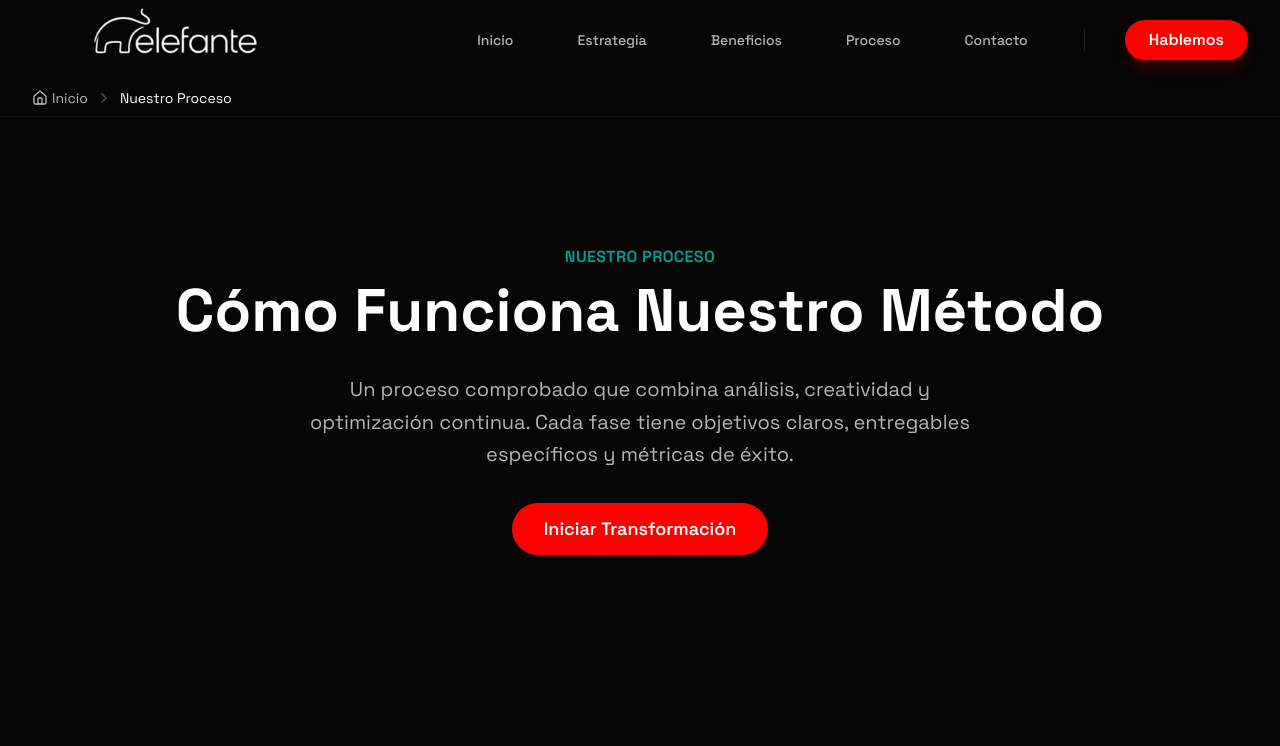
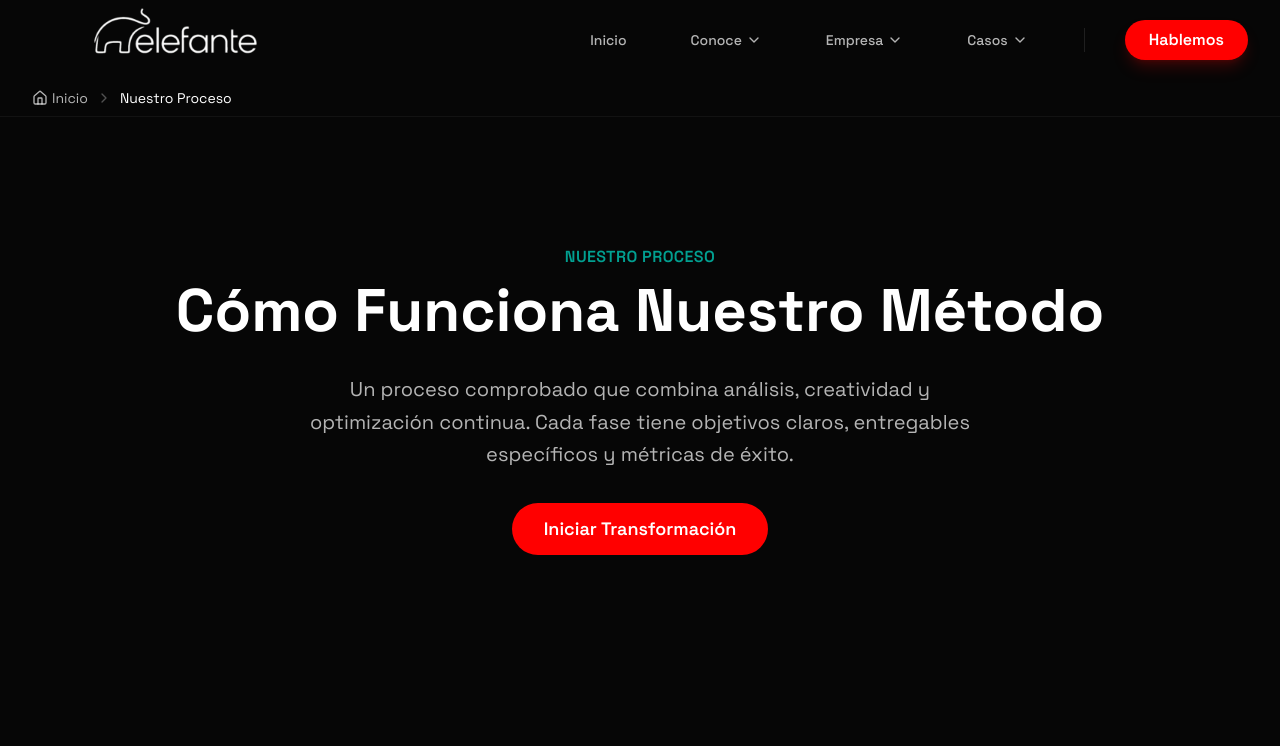
Before and after one commit to juanpablo321/elefante.com.co, a Next.js app: page /proceso in a window 1280 px wide. Shown: the top 746 px of the page. Built offline with nearby package versions, Linux system fonts and the light colour scheme.

Commit message:
Revert "feat: unify navigation and add contact link"
This reverts commit 0fa929495574df65d616deaa5221b2a6a278004c.

```diff
--- a/components/Footer.tsx
+++ b/components/Footer.tsx
@@ -1,14 +1,13 @@
 "use client";
-import Link from "next/link";
 import { Mail, Phone, MapPin } from "lucide-react";
 import Image from "next/image";
 
 const footerLinks = [
-  { label: "Inicio", href: "/" },
-  { label: "Estrategia", href: "/estrategia" },
-  { label: "Beneficios", href: "/beneficios" },
-  { label: "Proceso", href: "/proceso" },
-  { label: "Contacto", href: "/contacto" }
+  { label: "Inicio", href: "#hero" },
+  { label: "Servicios", href: "#servicios" },
+  { label: "Nosotros", href: "#nosotros" },
+  { label: "Portafolio", href: "#portafolio" },
+  { label: "Contacto", href: "#contacto" },
 ];
 
 const socialLinks = [
@@ -16,7 +15,11 @@ const socialLinks = [
 ];
 
 export default function Footer() {
-
+  const handleNavClick = (href: string) => {
+    if (href.startsWith("#")) {
+      document.querySelector(href)?.scrollIntoView({ behavior: "smooth" });
+    }
+  };
 
   return (
     <footer className="relative bg-brand-dark border-t border-white/5">
@@ -44,12 +47,16 @@ export default function Footer() {
             <ul className="space-y-3">
               {footerLinks.map((link) => (
                 <li key={link.href}>
-                  <Link
+                  <a
                     href={link.href}
+                    onClick={(e) => {
+                      e.preventDefault();
+                      handleNavClick(link.href);
+                    }}
                     className="text-white/50 hover:text-white text-sm transition-colors"
                   >
                     {link.label}
-                  </Link>
+                  </a>
                 </li>
               ))}
             </ul>
--- a/components/Navbar.tsx
+++ b/components/Navbar.tsx
@@ -80,11 +80,32 @@ function MobileMenuCategory({
 }
 
 const navLinks: NavLink[] = [
-  { label: "Inicio", href: "/" },
-  { label: "Estrategia", href: "/estrategia" },
-  { label: "Beneficios", href: "/beneficios" },
-  { label: "Proceso", href: "/proceso" },
-  { label: "Contacto", href: "/contacto" }
+  { label: "Inicio", href: "#hero" },
+  {
+    label: "Conoce",
+    isCategory: true,
+    submenu: [
+      { label: "Estrategias de Crecimiento", href: "/estrategia" },
+      { label: "Nuestro Proceso", href: "/proceso" },
+      { label: "Beneficios Clave", href: "/beneficios" }
+    ]
+  },
+  {
+    label: "Empresa",
+    isCategory: true,
+    submenu: [
+      { label: "Sobre Nosotros", href: "#nosotros" },
+      { label: "Portafolio", href: "#portafolio" }
+    ]
+  },
+  {
+    label: "Casos",
+    isCategory: true,
+    submenu: [
+      { label: "Casos de Éxito", href: "#casos" },
+      { label: "Testimonios", href: "#testimonios" }
+    ]
+  }
 ];
 
 export default function Navbar() {
@@ -111,27 +132,36 @@ export default function Navbar() {
       }`}
     >
       <nav className="container flex items-center justify-between h-16 md:h-20">
-        <Link href="/" className="flex items-center group">
+        <a href="#hero" onClick={(e) => { e.preventDefault(); handleNavClick("#hero"); }} className="flex items-center group">
           <Image src="/new_logo.png" alt="Elefante Logo" width={240} height={80} className="h-42 md:h-48 w-auto" priority />
-        </Link>
+        </a>
         <div className="hidden md:flex items-center gap-8">
           {navLinks.map((link) => {
+            if (link.isCategory && link.submenu) {
+              return (
+                <NavDropdown
+                  key={link.label}
+                  label={link.label}
+                  submenu={link.submenu}
+                  onItemClick={handleNavClick}
+                />
+              );
+            }
             if (!link.href) return null;
             const href = link.href;
-            const isExternal = !href.startsWith("/") && !href.startsWith("#");
             return (
-              <Link key={href} href={href}
+              <a key={href} href={href} onClick={(e) => { e.preventDefault(); handleNavClick(href); }}
                 className="px-4 py-2 text-sm font-medium text-white/70 hover:text-white transition-colors relative group">
                 {link.label}
                 <span className="absolute bottom-0 left-1/2 -translate-x-1/2 w-0 h-0.5 bg-brand-red group-hover:w-3/4 transition-all duration-300" />
-              </Link>
+              </a>
             );
           })}
           <div className="w-px h-6 bg-white/10 mx-2" />
-          <Link href="/contacto"
+          <button onClick={() => handleNavClick("#contacto")}
             className="bg-brand-red hover:bg-brand-red/80 text-white font-semibold rounded-full px-6 py-2 transition-colors shadow-lg shadow-brand-red/20">
             Hablemos
-          </Link>
+          </button>
         </div>
         <button onClick={() => setMobileOpen(!mobileOpen)} className="md:hidden text-white p-2" aria-label="Toggle menu">
           {mobileOpen ? <X size={24} /> : <Menu size={24} />}
@@ -143,20 +173,30 @@ export default function Navbar() {
             className="md:hidden bg-brand-dark/98 backdrop-blur-md border-t border-white/5 overflow-hidden">
             <div className="container py-6 flex flex-col gap-4">
               {navLinks.map((link, index) => {
+                if (link.isCategory && link.submenu) {
+                  return (
+                    <MobileMenuCategory
+                      key={link.label}
+                      label={link.label}
+                      submenu={link.submenu}
+                      onItemClick={handleNavClick}
+                    />
+                  );
+                }
                 if (!link.href) return null;
                 const href = link.href;
                 return (
-                  <Link key={href} href={href}
+                  <a key={href} href={href} onClick={(e) => { e.preventDefault(); handleNavClick(href); }}
                     className="py-3 px-4 text-lg font-medium text-white/80 hover:text-white hover:bg-white/5 rounded-lg transition-colors">
                     {link.label}
-                  </Link>
+                  </a>
                 );
               })}
               <div className="h-px bg-white/10 my-2" />
-              <Link href="/contacto"
-                className="mt-2 w-full block text-center bg-brand-red hover:bg-brand-red/80 text-white font-semibold rounded-full py-3 transition-colors">
+              <button onClick={() => handleNavClick("#contacto")}
+                className="mt-2 w-full bg-brand-red hover:bg-brand-red/80 text-white font-semibold rounded-full py-3 transition-colors">
                 Hablemos
-              </Link>
+              </button>
             </div>
           </motion.div>
         )}
```
